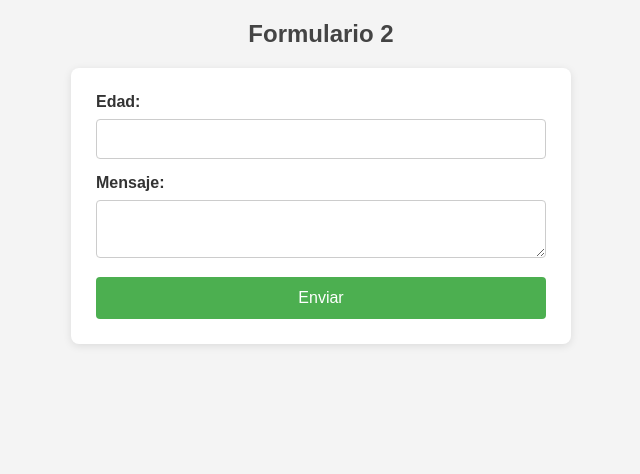
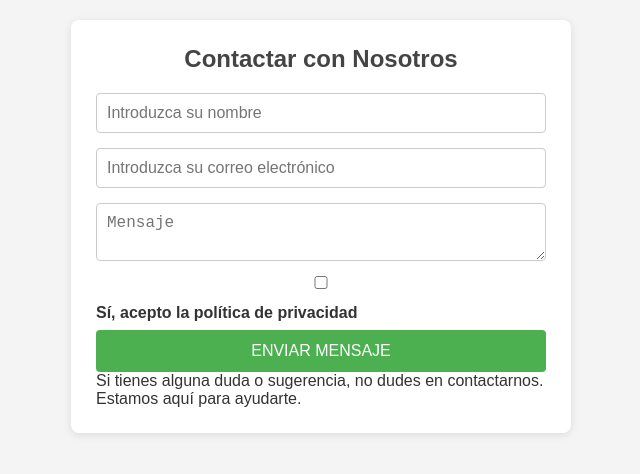
Before and after one commit to Fdresp1n02a/Pr-ctica-Formularios-Leonel-Fernando-Espinoza-Cobos-4-G, a plain HTML site: page formularios Leoenel Fernando Espinoza Cobos 4-G/formularios/form2.html in a window 1280 px wide. Shown: the whole page, without its empty margins (319-959 px from the left). Drawn offline with Linux system fonts and the light colour scheme.

Commit message:
form2.html

```diff
--- a/formularios Leoenel Fernando Espinoza Cobos 4-G/formularios/form2.html
+++ b/formularios Leoenel Fernando Espinoza Cobos 4-G/formularios/form2.html
@@ -1,19 +1,21 @@
-<!DOCTYPE html>
 <html lang="es">
 <head>
-  <meta charset="UTF-8" />
-  <title>Formulario 2</title>
-  <link rel="stylesheet" href="../styles/styles.css" />
+  <meta charset="UTF-8">
+  <title>Contacto</title>
+  <link rel="stylesheet" href="../styles/styles.css">
 </head>
 <body>
-  <h2>Formulario 2</h2>
-  <form id="form2">
-    <label for="edad">Edad:</label>
-    <input type="number" id="edad" required />
-    <label for="mensaje">Mensaje:</label>
-    <textarea id="mensaje" required></textarea>
-    <button type="submit">Enviar</button>
+  <form id="contactForm" class="form-card">
+    <h2>Contactar con Nosotros</h2>
+    <input type="text" id="name" placeholder="Introduzca su nombre" required />
+    <input type="email" id="contactEmail" placeholder="Introduzca su correo electrónico" required />
+    <textarea id="message" placeholder="Mensaje" required></textarea>
+    <label><input type="checkbox" required /> Sí, acepto la política de privacidad</label>
+    <button type="submit">ENVIAR MENSAJE</button>
+    <p class="info-text">
+      Si tienes alguna duda o sugerencia, no dudes en contactarnos. Estamos aquí para ayudarte.
+    </p>
   </form>
-  <script src="../script/script3.js" defer></script>
+  <script src="../script/contact.js"></script>
 </body>
 </html>
```
